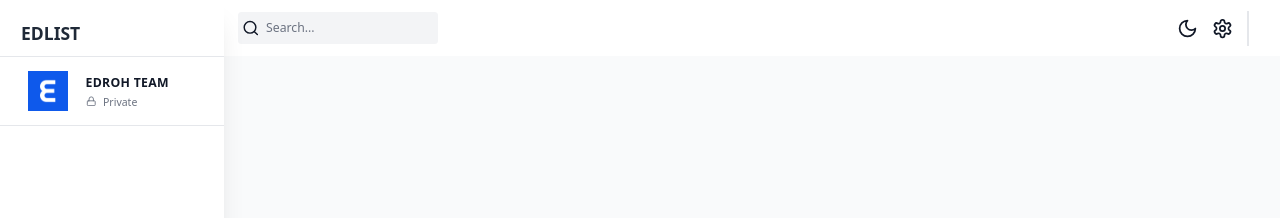
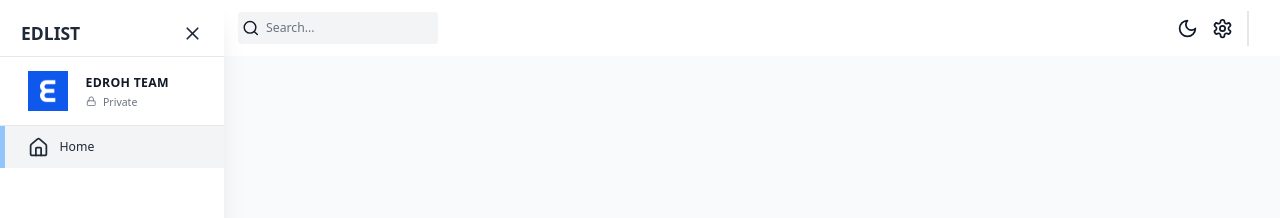
Before and after one commit to Fr3nk21/client, a Next.js app: page / in a window 1280 px wide. Shown: the top 218 px of the page. Built offline with nearby package versions, Linux system fonts and the light colour scheme; no server answers.

Commit message:
Home button and closing button functionality

```diff
--- a/src/app/(components)/Sidebar/index.tsx
+++ b/src/app/(components)/Sidebar/index.tsx
@@ -1,14 +1,23 @@
 "use client";
 
-import { LockIcon } from "lucide-react";
+import { useAppDispatch, useAppSelector } from "@/app/redux";
+import { setIsSidebarCollapsed } from "@/state";
+import { Home, LockIcon, LucideIcon, X } from "lucide-react";
 import Image from "next/image";
+import Link from "next/link";
+import { usePathname } from "next/navigation";
 import React, { useState } from "react";
 
 const Sidebar = () => {
   const [showProjects, setShowProjects] = useState(true);
   const [showPriority, setShowPriority] = useState(true);
 
-  const sidebarClassNames = `fixed flex flex-col h-[100%] justify-between shadow-xl transition-all duration-300 h-full z-40 dark:bg-black overflow-y-auto bg-white w-64`;
+  const dispatch = useAppDispatch();
+  const isSidebarCollapsed = useAppSelector(
+    (state) => state.global.isSidebarCollapsed,
+  );
+
+  const sidebarClassNames = `fixed flex flex-col h-[100%] justify-between shadow-xl transition-all duration-300 h-full z-40 dark:bg-black overflow-y-auto bg-white ${isSidebarCollapsed ? "w-0 hidden" : "w-64"}`;
 
   return (
     <div className={sidebarClassNames}>
@@ -18,6 +27,16 @@
           <div className="text-xl font-bold text-gray-800 dark:text-white">
             EDLIST
           </div>
+          {isSidebarCollapsed ? null : (
+            <button
+              className="py-3"
+              onClick={() => {
+                dispatch(setIsSidebarCollapsed(!isSidebarCollapsed));
+              }}
+            >
+              <X className="h-6 w-6 text-gray-800 hover:text-gray-500 dark:text-white" />
+            </button>
+          )}
         </div>
         {/* TEAM */}
         <div className="flex items-center gap-5 border-y-[1.5px] border-gray-200 px-8 py-4 dark:border-gray-700">
@@ -33,9 +52,52 @@
           </div>
         </div>
         {/* NAVBAR LINKS */}
+        <nav className="z-10 w-full">
+          <SidebarLink icon={Home} label="Home" href="/" />
+        </nav>
       </div>
     </div>
   );
 };
 
+interface SidebarLinkProps {
+  href: string;
+  icon: LucideIcon;
+  label: string;
+  // isCollapsed: boolean;
+}
+
+const SidebarLink = ({
+  href,
+  icon: Icon,
+  label,
+  isCollapsed,
+}: SidebarLinkProps) => {
+  const pathname = usePathname();
+  const isActive =
+    pathname === href || (pathname === "/" && href === "/dashboard");
+  const screenWidth = window.innerWidth;
+
+  const dispatch = useAppDispatch();
+  const isSidebarCollapsed = useAppSelector(
+    (state) => state.global.isSidebarCollapsed,
+  );
+
+  return (
+    <Link href={href} className="w-full">
+      <div
+        className={`relative flex cursor-pointer items-center gap-3 transition-colors hover:bg-gray-100 dark:bg-black dark:hover:bg-gray-700 ${isActive ? "bg-gray-100 text-white dark:bg-gray-600" : ""} justify-start px-8 py-3`}
+      >
+        {isActive && (
+          <div className="absolute left-0 top-0 h-[100%] w-[5px] bg-blue-200"></div>
+        )}
+        <Icon className="h-6 w-6 text-gray-800 dark:text-gray-100" />
+        <span className={`font-medium text-gray-800 dark:text-gray-100`}>
+          {label}
+        </span>
+      </div>
+    </Link>
+  );
+};
+
 export default Sidebar;
```
